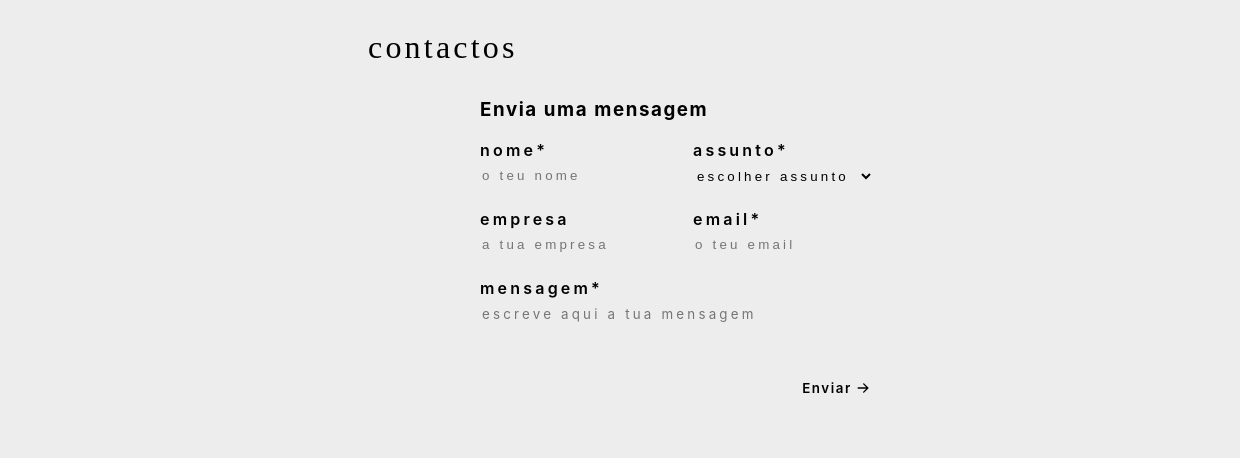
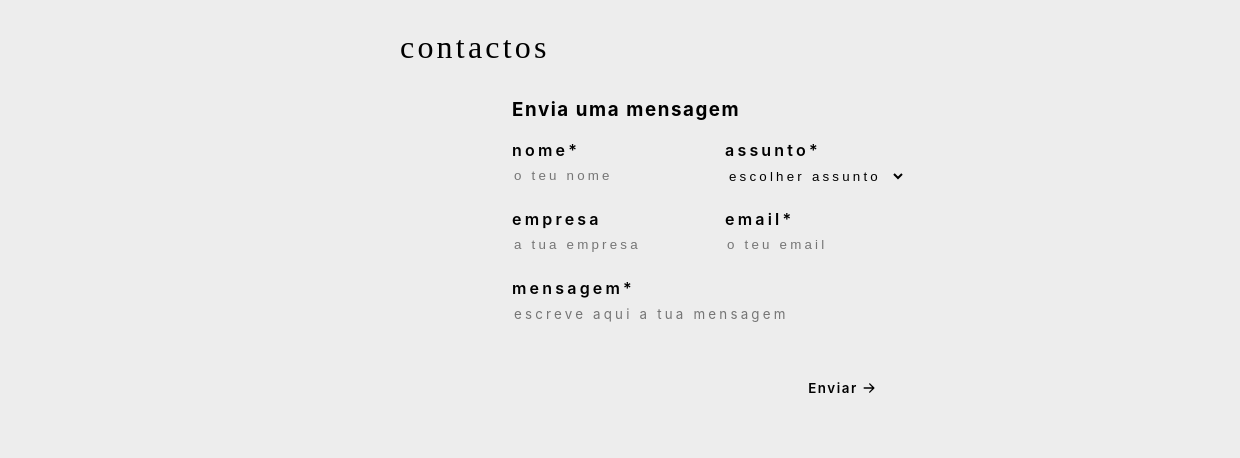
Before and after one commit to bernardo-macedo/fabio-portfolio, a website with bundled scripts: page contactos.html in a window 1280 px wide. Shown: the part 179-637 px from the top of the page, 0-1240 px from the left. Built offline with nearby package versions, Linux system fonts and the light colour scheme.

Commit message:
contactos container

```diff
--- a/contactos.html
+++ b/contactos.html
@@ -59,7 +59,7 @@
         </div>
       </nav>
     </header>
-    <main class="container">
+    <main class="container-contactos">
       <section>
         <h1 class="title-font">contactos</h1>
 
--- a/styles/contactos.css
+++ b/styles/contactos.css
@@ -2,6 +2,11 @@
 @import "variables.css";
 @import "utility.css";
 @import "global.css";
+
+.container-contactos {
+  padding-left: 25rem;
+  padding-right: 15rem;
+}
 
 h1 {
   padding-inline: 5rem;
@@ -120,3 +125,23 @@ textarea {
     grid-template-columns: 1fr;
   }
 }
+
+@media screen and (max-width: 1366px) {
+  .container-contactos {
+    padding-left: 20rem;
+    padding-right: 15rem;
+  }
+}
+
+@media screen and (max-width: 1125px) {
+  .container-contactos {
+    padding-left: 10rem;
+    padding-right: 4rem;
+  }
+}
+
+@media screen and (max-width: 900px) {
+  .container-contactos {
+    padding-inline: var(--padding-medium);
+  }
+}
```
